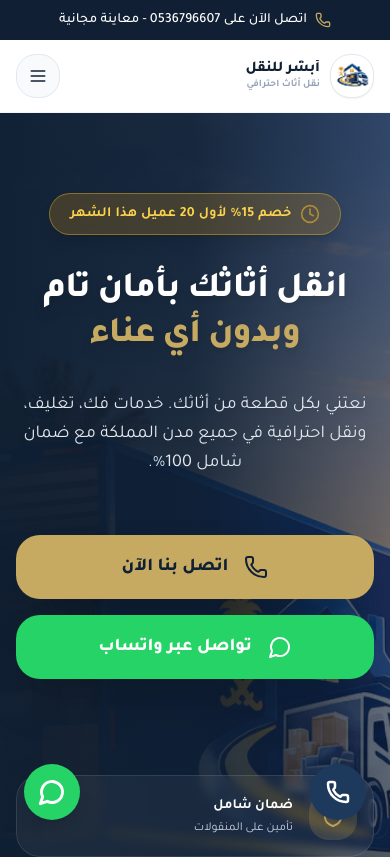
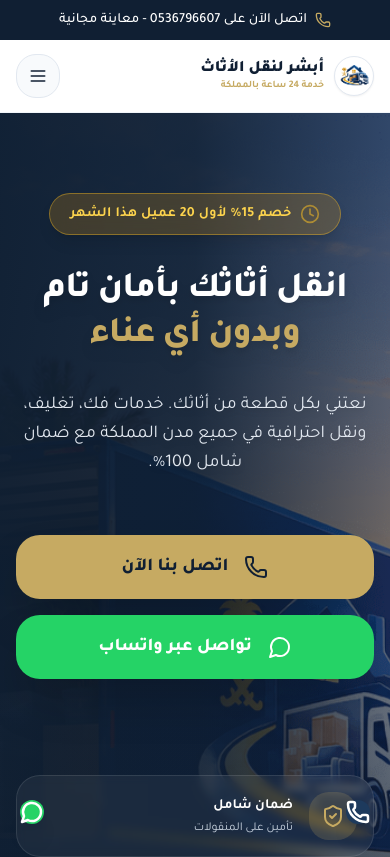
Before and after one commit to ibrahi4/Abshirksa, a Next.js app: page / in a window 390 px wide. Shown: the top 857 px of the page. Built offline with nearby package versions, Linux system fonts and the light colour scheme.

Commit message:
Fix: clean mobile drawer architecture, z-index isolation, fix logo text

```diff
--- a/src/components/shared/CallFloat.tsx
+++ b/src/components/shared/CallFloat.tsx
@@ -10,11 +10,10 @@ export function CallFloat() {
   return (
     <a
       href={`tel:${siteConfig.phone}`}
-      aria-label="اتصل بنا الآن"
-      className="fixed bottom-6 right-6 z-50 flex h-14 w-14 items-center justify-center rounded-full bg-brand-primary text-white shadow-lg transition-transform hover:scale-110 hover:shadow-xl"
+      aria-label="اتصال"
+      className="fixed bottom-5 right-5 z-30 flex h-13 w-13 items-center justify-center rounded-full bg-brand-primary text-white shadow-xl hover:scale-105 transition-transform"
     >
       <Phone className="h-6 w-6" strokeWidth={2.5} />
-      <span className="absolute inline-flex h-full w-full animate-ping rounded-full bg-brand-primary opacity-25 pointer-events-none" />
     </a>
   );
 }
--- a/src/components/shared/Logo.tsx
+++ b/src/components/shared/Logo.tsx
@@ -5,7 +5,7 @@ import { siteConfig } from "@/config/site";
 export function Logo({ className = "" }: { className?: string }) {
   return (
     <Link href="/" className={`flex items-center gap-2.5 shrink-0 ${className}`} aria-label={siteConfig.name}>
-      <div className="relative h-11 w-11 md:h-12 md:w-12 rounded-xl overflow-hidden bg-white border border-slate-200 shadow-sm shrink-0">
+      <div className="relative h-10 w-10 md:h-11 md:w-11 rounded-xl overflow-hidden bg-white border border-slate-200 shadow-sm shrink-0">
         <Image
           src={siteConfig.logo}
           alt={siteConfig.name}
@@ -15,12 +15,12 @@ export function Logo({ className = "" }: { className?: string }) {
           sizes="48px"
         />
       </div>
-      <div className="flex flex-col min-w-0">
-        <span className="text-[15px] md:text-base font-extrabold text-brand-dark leading-tight truncate">
-          أبشر للنقل
+      <div className="flex flex-col whitespace-nowrap">
+        <span className="text-base md:text-lg font-black text-brand-dark leading-none">
+          أبشر لنقل الأثاث
         </span>
-        <span className="text-[10px] md:text-[11px] font-semibold text-slate-400 leading-tight">
-          نقل أثاث احترافي
+        <span className="text-[10px] font-bold text-brand-secondary mt-1 leading-none">
+          خدمة 24 ساعة بالمملكة
         </span>
       </div>
     </Link>
--- a/src/components/shared/WhatsAppFloat.tsx
+++ b/src/components/shared/WhatsAppFloat.tsx
@@ -2,8 +2,6 @@
 import { MessageCircle } from "lucide-react";
 import { siteConfig } from "@/config/site";
 import { useMounted } from "@/hooks/useMounted";
-
-const waMsg = encodeURIComponent("السلام عليكم، أرغب في الاستفسار عن خدمات نقل الأثاث");
 
 export function WhatsAppFloat() {
   const mounted = useMounted();
@@ -11,14 +9,13 @@ export function WhatsAppFloat() {
 
   return (
     <a
-      href={`${siteConfig.whatsapp}?text=${waMsg}`}
+      href={`${siteConfig.whatsapp}?text=${encodeURIComponent("السلام عليكم، أرغب في الاستفسار عن نقل الأثاث")}`}
       target="_blank"
       rel="noopener noreferrer"
-      aria-label="تواصل معنا عبر واتساب"
-      className="fixed bottom-6 left-6 z-50 flex h-14 w-14 items-center justify-center rounded-full bg-[#25D366] text-white shadow-lg transition-transform hover:scale-110 hover:shadow-xl"
+      aria-label="واتساب"
+      className="fixed bottom-5 left-5 z-30 flex h-13 w-13 items-center justify-center rounded-full bg-[#25D366] text-white shadow-xl hover:scale-105 transition-transform"
     >
-      <MessageCircle className="h-7 w-7" strokeWidth={2.5} />
-      <span className="absolute inline-flex h-full w-full animate-ping rounded-full bg-[#25D366] opacity-30 pointer-events-none" />
+      <MessageCircle className="h-6 w-6" strokeWidth={2.5} />
     </a>
   );
 }
```
